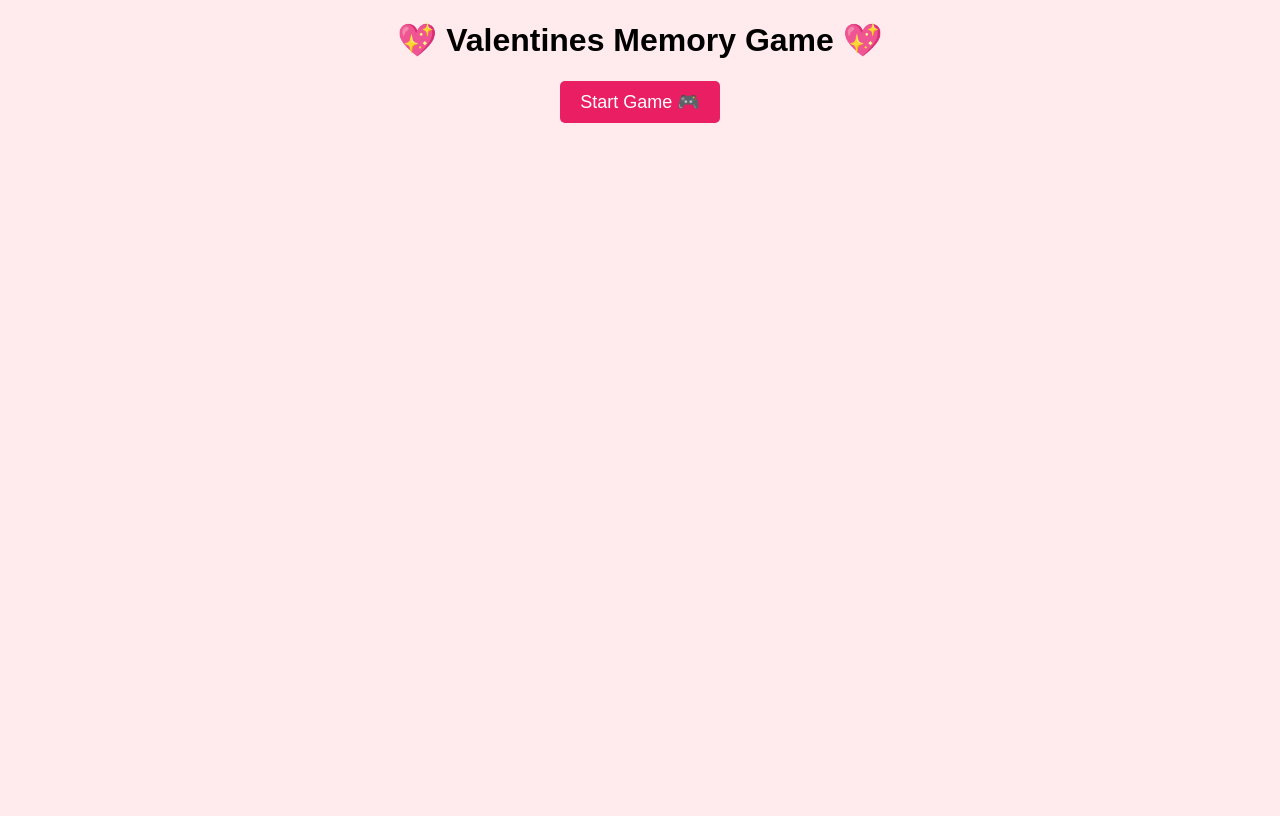
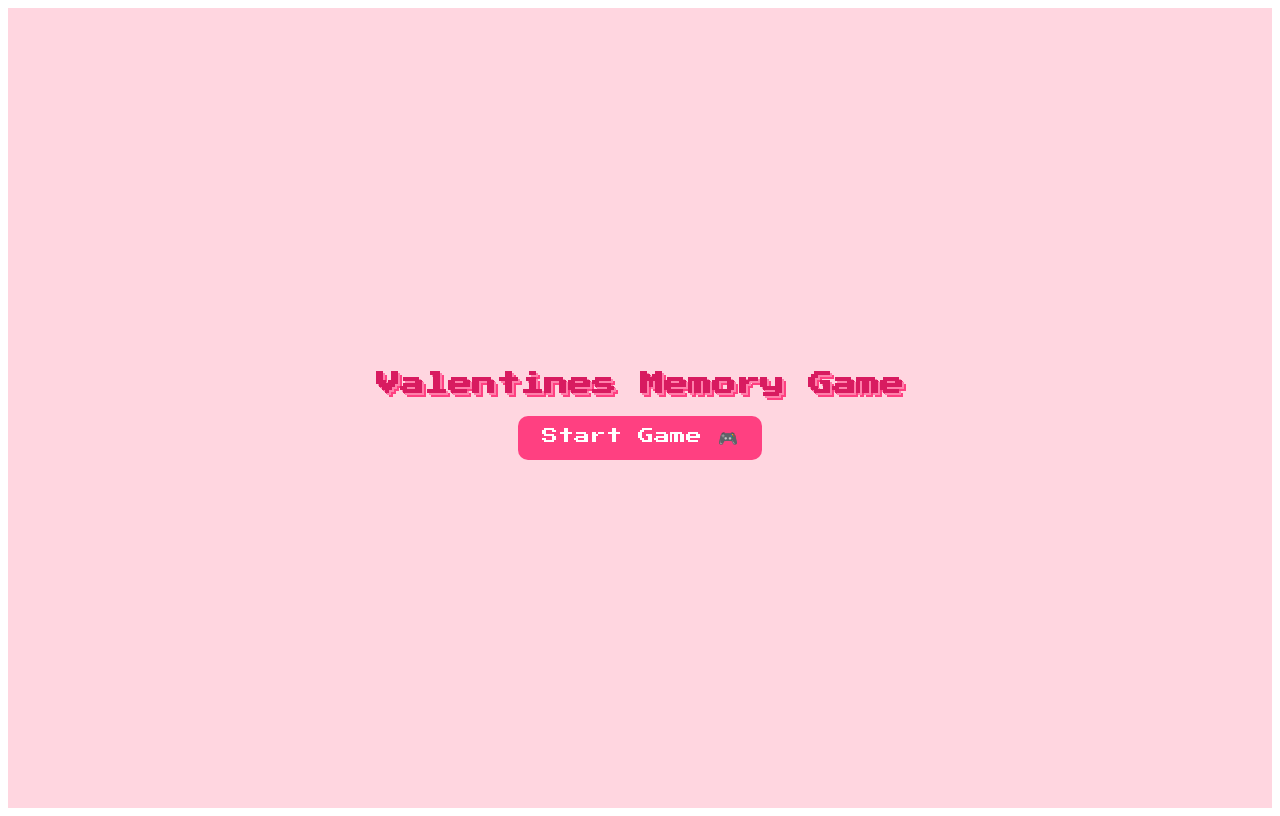
Before and after one commit to RevaLaxmi/valentines-memory-game, a Next.js app: page / in a window 1280 px wide. Built offline with nearby package versions, Linux system fonts and the light colour scheme.

Commit message:
adding a home page

```diff
--- a/src/app/page.tsx
+++ b/src/app/page.tsx
@@ -1,4 +1,18 @@
+import Link from "next/link";
+import "../styles/home.css";  // ✅ Import the page-specific CSS
 
+export default function Home() {
+  return (
+    <div className="home-container">
+      <h1>Valentines Memory Game</h1>
+      <Link href="/game">
+        <button>Start Game 🎮</button>
+      </Link>
+    </div>
+  );
+}
+
+/*
 import Link from "next/link";
 import "../styles/globals.css";
 
@@ -12,6 +26,7 @@ export default function Home() {
     </div>
   );
 }
+*/
 
 
 /*
--- /dev/null
+++ b/src/styles/home.css
@@ -0,0 +1,39 @@
+/* src/styles/home.css */
+
+@import url('https://fonts.googleapis.com/css2?family=Press+Start+2P&display=swap');
+
+
+.home-container {
+    display: flex;
+    flex-direction: column;
+    align-items: center;
+    justify-content: center;
+    height: 100vh;
+    text-align: center;
+    background: #ffd6e0; /* Soft pink */
+}
+
+h1 {
+    font-family: 'Press Start 2P', cursive;
+    font-size: 24px;
+    color: #d81b60;
+    text-shadow: 2px 2px 0 #ff80ab, 4px 4px 0 #ff4081;
+    margin-bottom: 20px;
+}
+
+button {
+    font-size: 16px;
+    font-family: 'Press Start 2P', cursive;
+    background: #ff4081;
+    color: white;
+    border: none;
+    padding: 12px 24px;
+    border-radius: 10px;
+    cursor: pointer;
+    transition: all 0.3s ease-in-out;
+}
+
+button:hover {
+    background: #d81b60;
+    transform: scale(1.05);
+}
```
